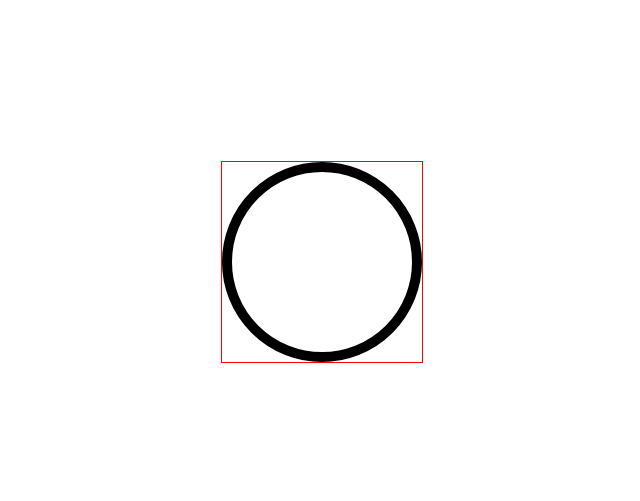
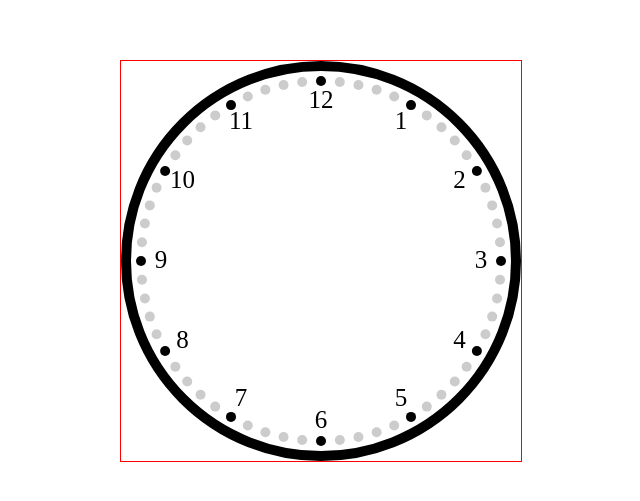
Before and after one commit to SilenceHVK/front-ui, a plain HTML site: page canvas/the-clock/index.html in a window 1280 px wide. Shown: the part 139-640 px from the top of the page, without its empty margins (319-959 px from the left). Drawn offline with Linux system fonts and the light colour scheme.

Commit message:
Update the clock

```diff
--- a/canvas/the-clock/assets/css/style.css
+++ b/canvas/the-clock/assets/css/style.css
@@ -8,9 +8,10 @@ body {
 
 #canvas {
     position: absolute;
-    left: 50%;
-    margin-left: -100px;
-    top: 50%;
-    margin-top: -100px;
-    border:solid 1px red;
+    top: 0;
+    left: 0;
+    bottom: 0;
+    right: 0;
+    margin: auto;
+    border: solid 1px red;
 }
--- a/canvas/the-clock/assets/js/app.js
+++ b/canvas/the-clock/assets/js/app.js
@@ -1,25 +1,39 @@
 'use strict';
 
-(function (document) {
+(function(document) {
     var canvas = document.querySelector('#canvas');
     var ctx = canvas.getContext('2d');
     var width = canvas.width;
     var height = canvas.height;
     var r = width / 2;
 
-    console.log(r);
-
     // 绘制 表盘
     function drawDial() {
-        ctx.save();
+        ctx.translate(r, r);
         ctx.beginPath();
         ctx.lineWidth = 10;
-        ctx.arc(r, r, r - 5, 0, 2 * Math.PI, false);
+        ctx.arc(0, 0, r - 5, 0, 2 * Math.PI, false)
         ctx.stroke();
-    }
 
-    // 绘制时钟刻度
-    function drawClock() {
+        var dialArr = [3, 4, 5, 6, 7, 8, 9, 10, 11, 12, 1, 2];
+        dialArr.forEach(function(value, index) {
+            var rad = Math.PI / 180 * (30 * index);
+            var x = Math.cos(rad) * (r - 40);
+            var y = Math.sin(rad) * (r - 40);
+            ctx.textAlign = 'center';
+            ctx.textBaseline = 'middle';
+            ctx.font = '25px serif';
+            ctx.fillText(value, x, y);
+        });
+        for (var i = 0; i < 60; i++) {
+            var rad = Math.PI / 180 * (6 * i);
+            var x = Math.cos(rad) * (r - 20);
+            var y = Math.sin(rad) * (r - 20);
+            ctx.beginPath();
+            ctx.fillStyle = i % 5 === 0 ? '#000' : '#ccc';
+            ctx.arc(x, y, 5, 0, 2 * Math.PI, false);
+            ctx.fill();
+        }
     }
 
     drawDial();
--- a/canvas/the-clock/index.html
+++ b/canvas/the-clock/index.html
@@ -10,7 +10,7 @@
 </head>
 
 <body>
-    <canvas id="canvas" width="200px" height="200px;"></canvas>
+    <canvas id="canvas" width="400px" height="400px;"></canvas>
     <script src="./assets/js/app.js"></script>
 </body>
 
```
